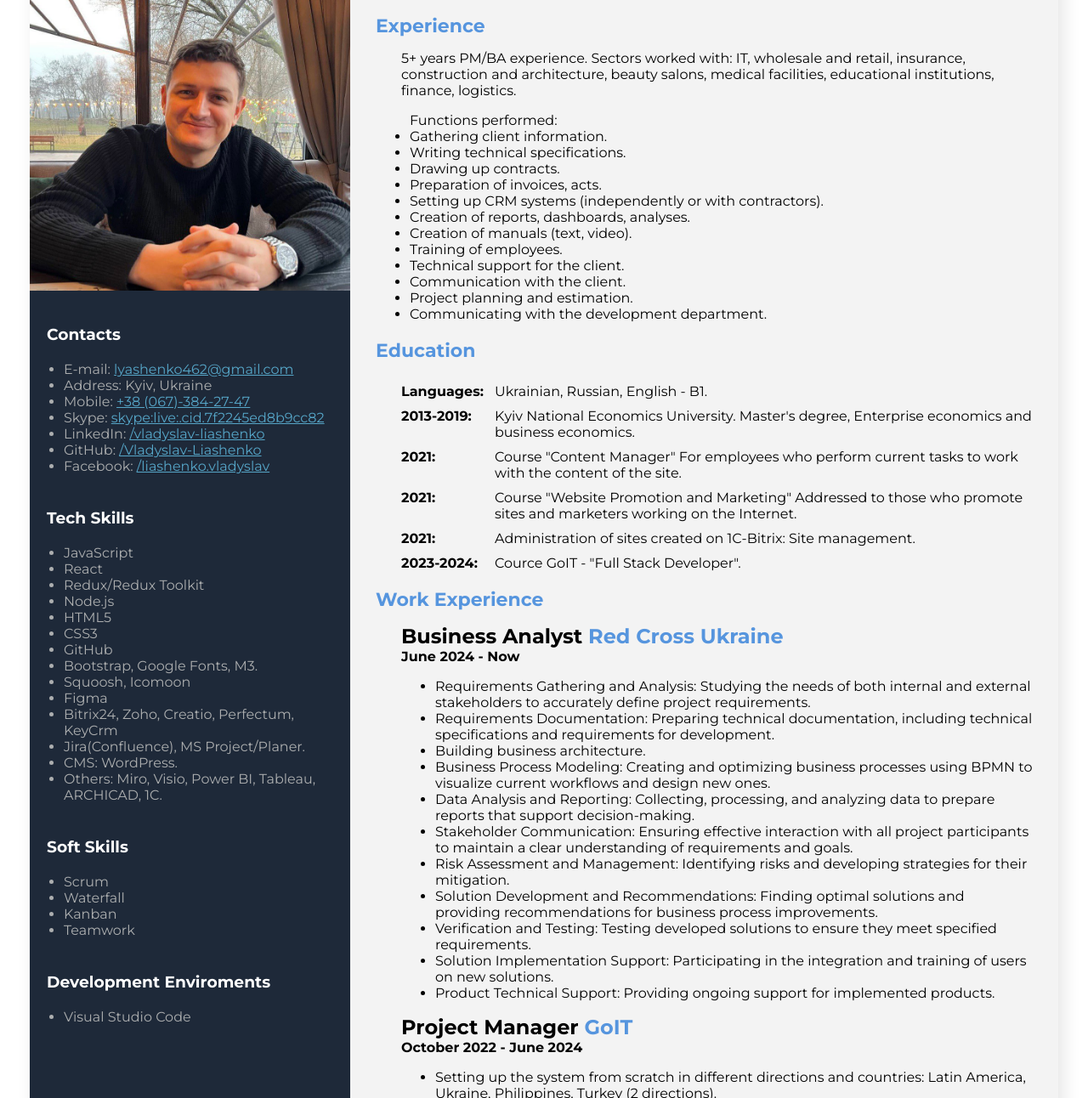
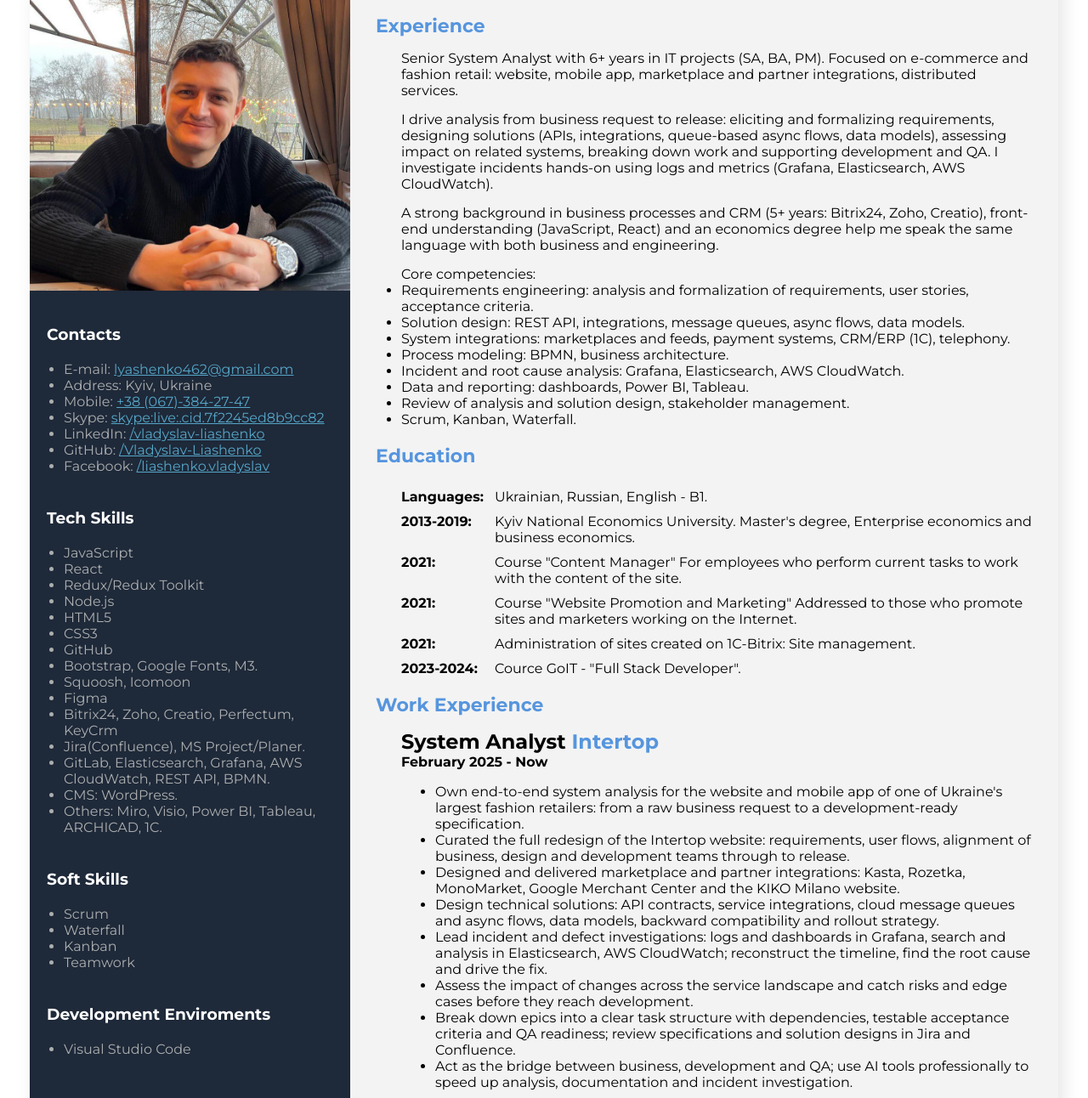
Before and after one commit to Vladyslav-Liashenko/cv-pm, a plain HTML site: page index.html in a window 1280 px wide. Shown: the part 88-1380 px from the top of the page at 85% size. Drawn offline with Linux system fonts and the light colour scheme.

Commit message:
Update CV: Senior System Analyst at Intertop
Co-Authored-By: Claude Opus 5.5 <noreply@anthropic.com>
Claude-Session: https://claude.ai/code/session_0138qESYoxaQ8Jg252u3KovY

```diff
--- a/index.html
+++ b/index.html
@@ -94,6 +94,7 @@
               <li>Figma</li>
               <li>Bitrix24, Zoho, Creatio, Perfectum, KeyCrm</li>
               <li>Jira(Confluence), MS Project/Planer.</li>
+              <li>GitLab, Elasticsearch, Grafana, AWS CloudWatch, REST API, BPMN.</li>
               <li>CMS: WordPress.</li>
               <li>Others: Miro, Visio, Power BI, Tableau, ARCHICAD, 1C.</li>
             </ul>
@@ -124,23 +125,19 @@
             <h1 class="user_name">Vladyslav Liashenko</h1>
             <div class="experience">
               <h3 class="h3_name_block">Experience</h3>
-              <p class="expnote">
-                5+ years PM/BA experience.
-Sectors worked with: IT, wholesale and retail, insurance, construction and architecture, beauty salons, medical facilities, educational institutions, finance, logistics.
-                <ul>Functions performed:
-                  <li>Gathering client information.</li>
-                  <li>Writing technical specifications.</li>
-                  <li>Drawing up contracts.</li>
-                  <li>Preparation of invoices, acts.</li>
-                  <li>Setting up CRM systems (independently or with contractors).</li>
-                  <li>Creation of reports, dashboards, analyses.</li>
-                  <li>Creation of manuals (text, video).</li>
-                  <li>Training of employees.</li>
-                  <li>Technical support for the client.</li>
-                  <li>Communication with the client.</li>
-                  <li>Project planning and estimation.</li>
-                  <li>Communicating with the development department.</li>
-              </p>
+              <p class="expnote">Senior System Analyst with 6+ years in IT projects (SA, BA, PM). Focused on e-commerce and fashion retail: website, mobile app, marketplace and partner integrations, distributed services.</p>
+              <p class="expnote">I drive analysis from business request to release: eliciting and formalizing requirements, designing solutions (APIs, integrations, queue-based async flows, data models), assessing impact on related systems, breaking down work and supporting development and QA. I investigate incidents hands-on using logs and metrics (Grafana, Elasticsearch, AWS CloudWatch).</p>
+              <p class="expnote">A strong background in business processes and CRM (5+ years: Bitrix24, Zoho, Creatio), front-end understanding (JavaScript, React) and an economics degree help me speak the same language with both business and engineering.</p>
+              <ul class="expnote">Core competencies:
+                <li>Requirements engineering: analysis and formalization of requirements, user stories, acceptance criteria.</li>
+                <li>Solution design: REST API, integrations, message queues, async flows, data models.</li>
+                <li>System integrations: marketplaces and feeds, payment systems, CRM/ERP (1C), telephony.</li>
+                <li>Process modeling: BPMN, business architecture.</li>
+                <li>Incident and root cause analysis: Grafana, Elasticsearch, AWS CloudWatch.</li>
+                <li>Data and reporting: dashboards, Power BI, Tableau.</li>
+                <li>Review of analysis and solution design, stakeholder management.</li>
+                <li>Scrum, Kanban, Waterfall.</li>
+              </ul>
             </div>
             <div>
               <h3 class="h3_name_block">Education</h3>
@@ -203,10 +200,28 @@ Sectors worked with: IT, wholesale and retail, insurance, construction and archi
 
               <div class="work_card">
                 <h2 class="name_position">
+                  System Analyst
+                  <span class="colortext">Intertop</span>
+                </h2>
+                <h4 class="date">February 2025 - Now</h4>
+                <ul>
+                  <li>Own end-to-end system analysis for the website and mobile app of one of Ukraine's largest fashion retailers: from a raw business request to a development-ready specification.</li>
+                  <li>Curated the full redesign of the Intertop website: requirements, user flows, alignment of business, design and development teams through to release.</li>
+                  <li>Designed and delivered marketplace and partner integrations: Kasta, Rozetka, MonoMarket, Google Merchant Center and the KIKO Milano website.</li>
+                  <li>Design technical solutions: API contracts, service integrations, cloud message queues and async flows, data models, backward compatibility and rollout strategy.</li>
+                  <li>Lead incident and defect investigations: logs and dashboards in Grafana, search and analysis in Elasticsearch, AWS CloudWatch; reconstruct the timeline, find the root cause and drive the fix.</li>
+                  <li>Assess the impact of changes across the service landscape and catch risks and edge cases before they reach development.</li>
+                  <li>Break down epics into a clear task structure with dependencies, testable acceptance criteria and QA readiness; review specifications and solution designs in Jira and Confluence.</li>
+                  <li>Act as the bridge between business, development and QA; use AI tools professionally to speed up analysis, documentation and incident investigation.</li>
+                </ul>
+              </div>
+
+              <div class="work_card">
+                <h2 class="name_position">
                   Business Analyst
                   <span class="colortext">Red Cross Ukraine</span>
                 </h2>
-                <h4 class="date">June 2024 - Now</h4>
+                <h4 class="date">June 2024 - January 2025</h4>
                 <ul>
                   <li>
                     Requirements Gathering and Analysis: Studying the needs of both internal and external stakeholders to accurately define project requirements.
```
